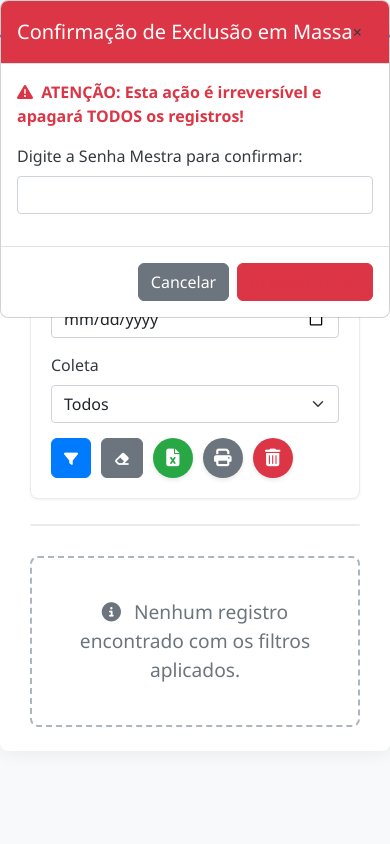
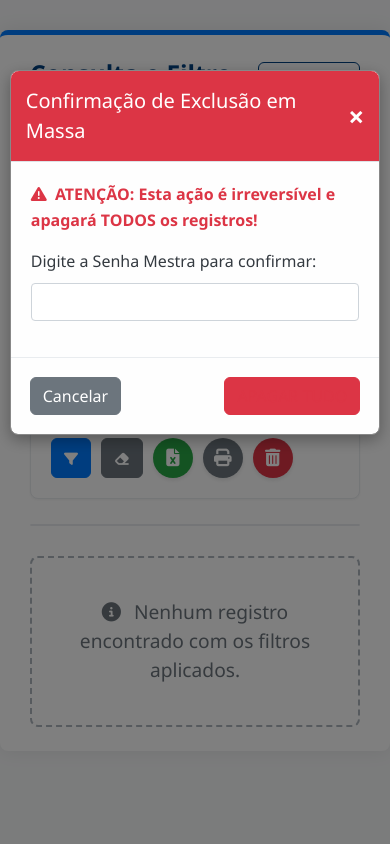
Before and after one commit to Dual650/info-IT, a Flask app: page /consultar in a window 390 px wide, after a click on "Apagar Todos os Registros". Run offline with Flask 3, Linux system fonts and the light colour scheme; data that the repository does not hold is empty.

Commit message:
Update style.css

```diff
--- a/static/style.css
+++ b/static/style.css
@@ -1,5 +1,5 @@
 /* ========================================= */
-/* ESTILOS GLOBAIS E DE LAYOUT (FORMAL/RESPONSIVO) */
+/* VARIÁVEIS DE COR E TEMA */
 /* ========================================= */
 
 :root {
@@ -12,6 +12,10 @@
     --text-dark: #343a40;
     --border-color: #e9ecef;
 }
+
+/* ========================================= */
+/* ESTILOS GLOBAIS E DE LAYOUT (FORMAL/RESPONSIVO) */
+/* ========================================= */
 
 body {
     font-family: 'Segoe UI', Tahoma, Geneva, Verdana, sans-serif;
@@ -125,7 +129,7 @@
     gap: 10px;
 }
 
-/* NOVO ESTILO: Botões de Ação Global (Exportar, Imprimir, Apagar Tudo) */
+/* ESTILO NOVO: Botões de Ação Global (Exportar, Imprimir, Apagar Tudo) */
 .icon-action {
     width: 40px; /* Largura e altura fixas */
     height: 40px;
@@ -235,6 +239,7 @@
 .btn-acao:hover {
     background-color: var(--border-color);
 }
+/* Cores específicas para os ícones */
 .btn-warning { color: var(--warning-color); border: 1px solid var(--warning-color); }
 .btn-danger { color: var(--danger-color); border: 1px solid var(--danger-color); }
 
@@ -271,4 +276,112 @@
 /* ========================================= */
 /* ESTILOS DE MODAL (Customizados Formal) */
 /* ========================================= */
-/* ... (Restante do CSS do Modal inalterado) ... */
+
+.modal {
+    display: none; /* Escondido por padrão */
+    position: fixed; /* Posição fixa */
+    z-index: 1060; /* Acima de tudo */
+    left: 0;
+    top: 0;
+    width: 100%;
+    height: 100%;
+    overflow: auto; /* Habilita scroll se necessário */
+    background-color: rgba(0,0,0,0.5); /* Fundo preto com opacidade */
+    padding-top: 60px;
+}
+
+.modal-content {
+    background-color: #fefefe;
+    margin: 5% auto; /* 5% do topo e centralizado */
+    padding: 0;
+    border: 1px solid #888;
+    width: 90%;
+    max-width: 700px;
+    border-radius: 8px;
+    box-shadow: 0 5px 15px rgba(0,0,0,0.3);
+    animation: fadeIn 0.3s;
+}
+
+@keyframes fadeIn {
+    from {opacity: 0;}
+    to {opacity: 1;}
+}
+
+.modal-header {
+    padding: 15px;
+    background-color: var(--primary-color);
+    color: white;
+    border-top-left-radius: 8px;
+    border-top-right-radius: 8px;
+    display: flex;
+    justify-content: space-between;
+    align-items: center;
+}
+
+.modal-header.bg-danger {
+    background-color: var(--danger-color);
+}
+
+.modal-title {
+    margin: 0;
+    font-size: 1.25rem;
+}
+
+.close-button {
+    color: #fff;
+    font-size: 28px;
+    font-weight: bold;
+    cursor: pointer;
+    transition: color 0.2s;
+}
+
+.close-button:hover,
+.close-button:focus {
+    color: #f1f1f1;
+    text-decoration: none;
+}
+
+.modal-body {
+    padding: 20px;
+    line-height: 1.6;
+}
+
+.modal-footer {
+    padding: 15px;
+    border-top: 1px solid var(--border-color);
+    text-align: right;
+    display: flex;
+    justify-content: space-between;
+    align-items: center;
+}
+
+.modal-info-grid {
+    display: grid;
+    grid-template-columns: repeat(auto-fit, minmax(200px, 1fr));
+    gap: 10px;
+    border: 1px solid var(--border-color);
+    padding: 15px;
+    border-radius: 5px;
+    background-color: #f8f9fa;
+}
+
+.modal-info-grid p {
+    margin: 0;
+    font-size: 0.95em;
+}
+
+.modal-procedimento-content {
+    white-space: pre-wrap; /* Mantém quebras de linha e formatação */
+    background-color: #f8f9fa;
+    border: 1px solid var(--border-color);
+    padding: 10px;
+    border-radius: 4px;
+}
+
+/* Responsividade do Modal */
+@media (max-width: 768px) {
+    .modal-content {
+        width: 95%;
+        margin: 10px auto;
+    }
+}
```
